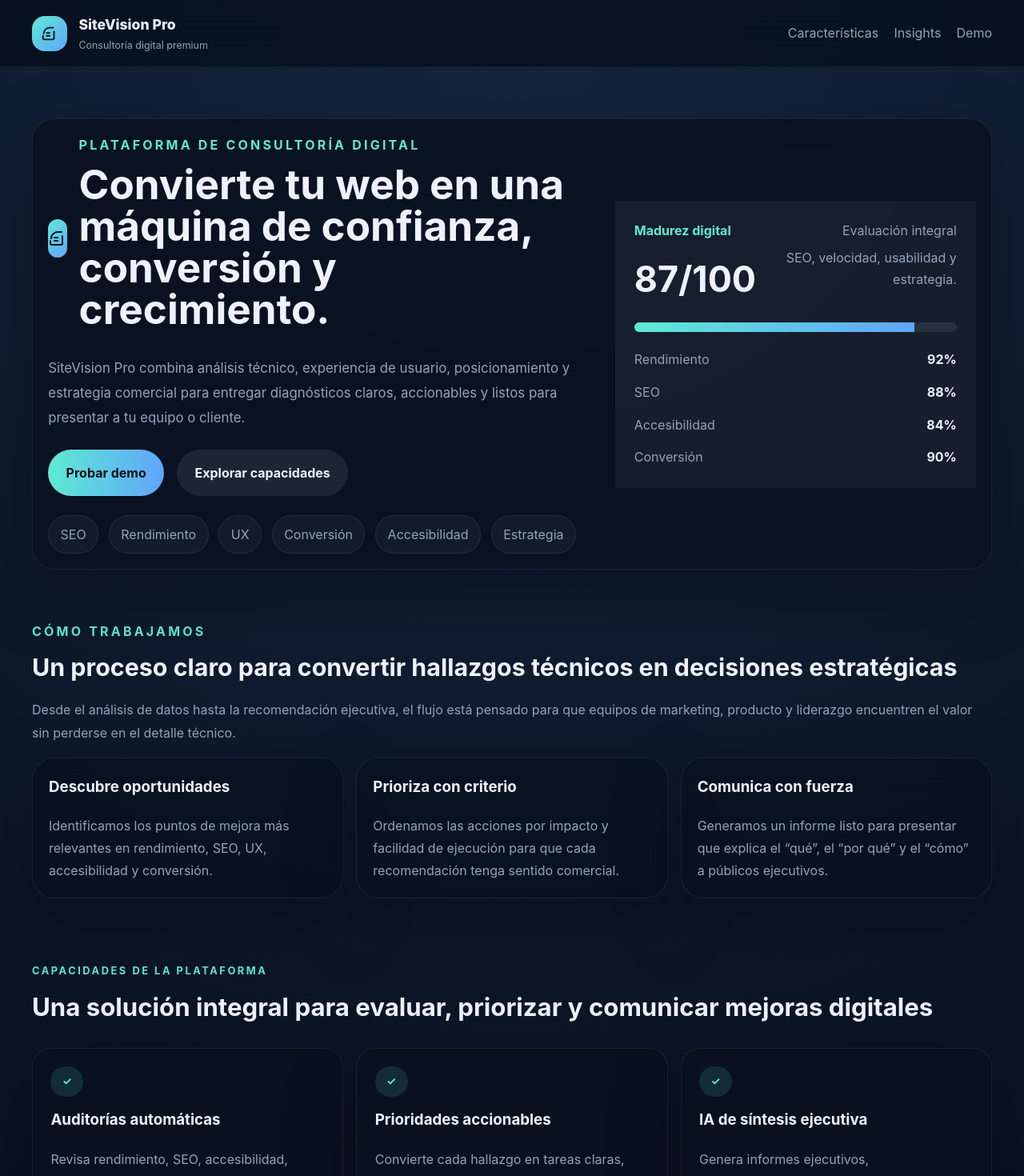
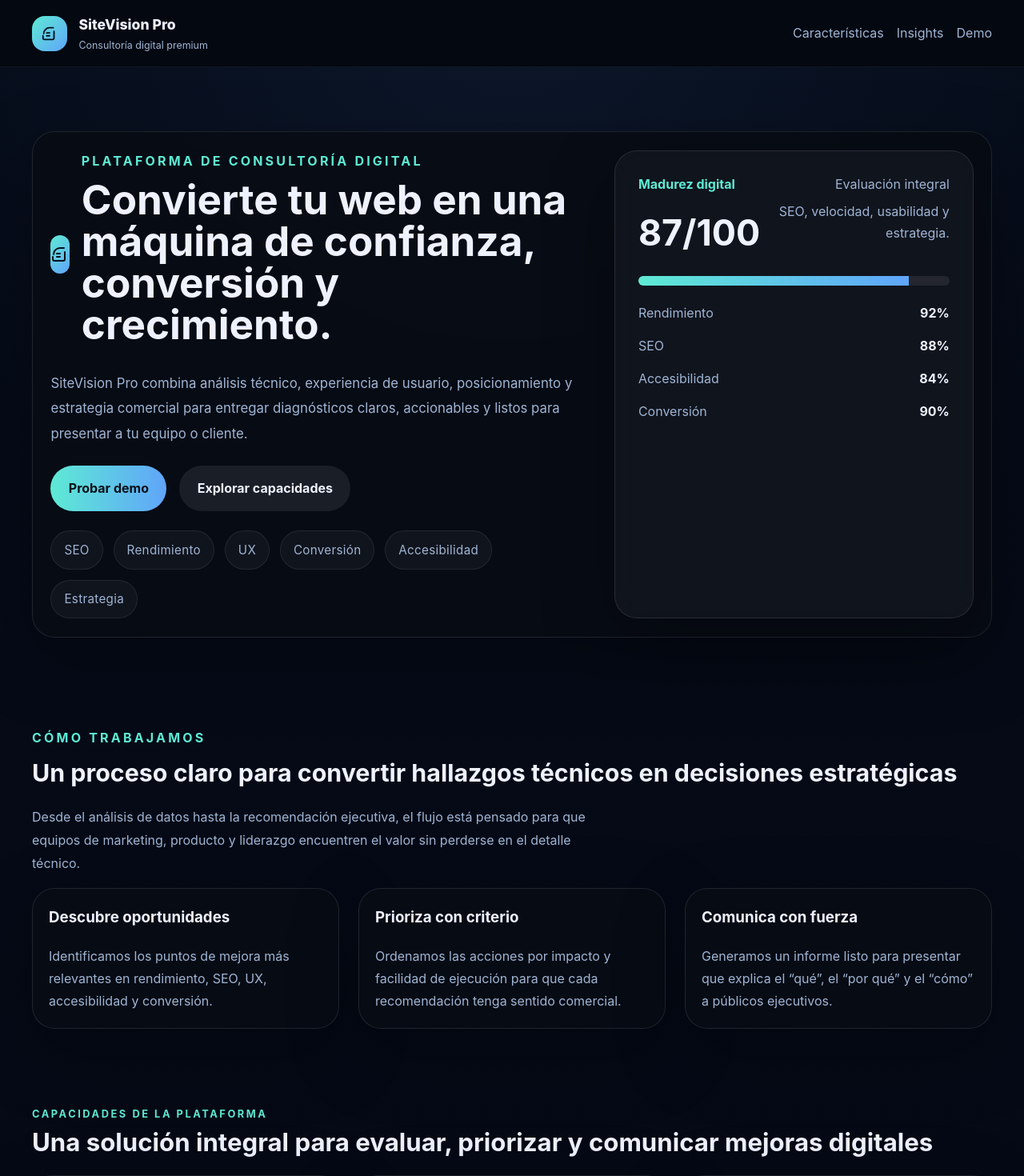
Before and after one commit to munozbarriere-commits/sitevision-pro, a Next.js app in the folder apps/web/: page / in a window 1280 px wide. Shown: the top 1470 px of the page at 80% size. Built offline with nearby package versions, Linux system fonts and the light colour scheme.

Commit message:
Refresh landing page design and polish updated SiteVision Pro UI

```diff
--- a/apps/web/app/globals.css
+++ b/apps/web/app/globals.css
@@ -1,14 +1,14 @@
 :root {
   color-scheme: dark;
-  --bg: #08101d;
-  --panel: rgba(13, 22, 35, 0.85);
-  --panel-2: rgba(19, 37, 61, 0.95);
+  --bg: #040915;
+  --surface: rgba(8, 12, 21, 0.94);
+  --surface-soft: rgba(11, 18, 35, 0.9);
   --text: #eef2ff;
-  --muted: #94a3b8;
+  --muted: #9fb5d4;
   --brand: #5eead4;
   --brand-2: #60a5fa;
-  --border: rgba(255,255,255,0.08);
-  --shadow: 0 30px 90px rgba(0, 0, 0, 0.25);
+  --border: rgba(255,255,255,0.1);
+  --shadow: 0 30px 90px rgba(0, 0, 0, 0.28);
 }
 
 * {
@@ -23,7 +23,8 @@
   margin: 0;
   min-height: 100vh;
   font-family: Inter, ui-sans-serif, system-ui, -apple-system, BlinkMacSystemFont, "Segoe UI", sans-serif;
-  background: radial-gradient(circle at top, rgba(22, 38, 66, 0.95) 0%, rgba(8, 16, 29, 1) 45%, #03060f 100%);
+  background: radial-gradient(circle at top, rgba(96, 165, 250, 0.08), transparent 20%),
+    linear-gradient(180deg, #050b18 0%, #03060f 100%);
   color: var(--text);
   line-height: 1.7;
   font-size: 16px;
@@ -48,24 +49,24 @@
 }
 
 .container {
-  width: min(1200px, calc(100% - 2rem));
+  width: min(1200px, calc(100% - 2.5rem));
   margin: 0 auto;
 }
 
 section {
-  padding: 3rem 0;
+  padding: 4rem 0;
 }
 
 .card {
-  background: rgba(10, 18, 31, 0.88);
+  background: var(--surface);
   border: 1px solid var(--border);
   box-shadow: var(--shadow);
   border-radius: 28px;
-  backdrop-filter: blur(18px);
+  backdrop-filter: blur(16px);
 }
 
 .card {
-  padding: 1.2rem;
+  padding: 1.4rem;
 }
 
 .btn {
@@ -98,7 +99,7 @@
 
 .grid {
   display: grid;
-  gap: 1rem;
+  gap: 1.5rem;
 }
 
 .grid-2 {
@@ -120,8 +121,8 @@
   position: sticky;
   top: 0;
   z-index: 20;
-  backdrop-filter: blur(20px);
-  background: rgba(7, 16, 29, 0.84);
+  backdrop-filter: blur(22px);
+  background: rgba(4, 9, 17, 0.96);
   border-bottom: 1px solid rgba(255,255,255,0.06);
 }
 
@@ -135,8 +136,13 @@
 
 .nav-actions {
   display: flex;
-  gap: 1.2rem;
+  gap: 1rem;
   color: var(--muted);
+}
+
+.nav-actions a {
+  color: var(--muted);
+  transition: color 160ms ease;
 }
 
 .nav-actions a:hover {
@@ -144,14 +150,14 @@
 }
 
 .hero-section {
-  padding: 4rem 0 2rem;
+  padding: 5rem 0 2rem;
 }
 
 .hero-grid {
   display: grid;
   grid-template-columns: 1.2fr 0.8fr;
   gap: 2rem;
-  align-items: center;
+  align-items: stretch;
 }
 
 .hero-badges {
@@ -166,9 +172,11 @@
   align-items: center;
   gap: 0.5rem;
   border: 1px solid rgba(255,255,255,0.08);
-  padding: 0.6rem 0.9rem;
+  padding: 0.65rem 1rem;
   border-radius: 999px;
   background: rgba(255,255,255,0.04);
+  letter-spacing: 0.02em;
+  font-size: 0.95rem;
 }
 
 .section-headline p {
@@ -181,31 +189,88 @@
 }
 
 .section-headline h2 {
-  margin: 0.6rem 0 0;
-  font-size: clamp(1.9rem, 3vw, 2.6rem);
+  margin: 0.75rem 0 0;
+  font-size: clamp(2rem, 4vw, 3rem);
+  line-height: 1.04;
 }
 
-.highlight-card {
-  padding: 1.5rem;
-  background: rgba(255,255,255,0.05);
+.section-copy {
+  margin-top: 0.9rem;
+  color: var(--muted);
+  max-width: 70ch;
+  line-height: 1.8;
 }
 
-@media (max-width: 850px) {
-  .hero-grid {
-    grid-template-columns: 1fr;
-  }
+.hero-actions {
+  display: flex;
+  flex-wrap: wrap;
+  gap: 1rem;
+  margin-bottom: 1.5rem;
 }
 
-@media (max-width: 640px) {
-  .navbar nav {
-    flex-direction: column;
-    align-items: flex-start;
-  }
+.hero-card,
+.panel-callout,
+.demo-card {
+  background: rgba(255,255,255,0.04);
+}
 
-  .nav-actions {
-    width: 100%;
-    justify-content: flex-start;
-    flex-wrap: wrap;
+.hero-card {
+  padding: 1.8rem;
+  border-radius: 28px;
+}
+
+.panel-callout {
+  border: 1px solid rgba(94,234,212,0.18);
+}
+
+.report-grid {
+  display: grid;
+  gap: 1rem;
+}
+
+.feature-card,
+.insights-card,
+.report-card,
+.process-card,
+.demo-card {
+  border-radius: 24px;
+  transition: transform 180ms ease, border-color 180ms ease, background 180ms ease;
+  border: 1px solid rgba(255,255,255,0.08);
+}
+
+.feature-card:hover,
+.insights-card:hover,
+.report-card:hover,
+.process-card:hover,
+.demo-card:hover {
+  transform: translateY(-3px);
+  border-color: rgba(94,234,212,0.24);
+  background: rgba(255,255,255,0.08);
+}
+
+.process-card {
+  background: rgba(255,255,255,0.04);
+}
+
+.process-card h3,
+.demo-card h3,
+.feature-card h3,
+.insights-card h3,
+.report-card h3 {
+  margin-top: 0;
+}
+
+.section-split {
+  padding: 5rem 0 2rem;
+}
+
+.demo-grid {
+  grid-template-columns: repeat(2, minmax(0, 1fr));
+}
+
+@media (max-width: 900px) {
+  .demo-grid {
+    grid-template-columns: 1fr;
   }
 }
 
@@ -222,23 +287,21 @@
 }
 
 .input-field,
-.textarea-field,
 .custom-select-button {
   width: 100%;
   padding: 0.95rem 1rem;
   border-radius: 16px;
   border: 1px solid rgba(255,255,255,0.14);
-  background: rgba(255,255,255,0.04);
+  background: rgba(255,255,255,0.05);
   color: var(--text);
   box-shadow: inset 0 1px 0 0 rgba(255,255,255,0.03);
 }
 
 .input-field:focus,
-.textarea-field:focus,
 .custom-select-button:focus {
-  outline: 2px solid rgba(94,234,212,0.26);
+  outline: 2px solid rgba(94,234,212,0.32);
   outline-offset: 2px;
-  border-color: rgba(94,234,212,0.32);
+  border-color: rgba(94,234,212,0.28);
 }
 
 .status-chip,
@@ -255,28 +318,6 @@
   font-weight: 700;
 }
 
-.feature-card,
-.insights-card,
-.report-card {
-  border-radius: 24px;
-  transition: transform 180ms ease, border-color 180ms ease, background 180ms ease;
-  border: 1px solid rgba(255,255,255,0.08);
-}
-
-.feature-card:hover,
-.insights-card:hover,
-.report-card:hover {
-  transform: translateY(-3px);
-  border-color: rgba(94,234,212,0.24);
-  background: rgba(255,255,255,0.05);
-}
-
-.feature-card h3,
-.insights-card h3,
-.report-card h3 {
-  margin-top: 0;
-}
-
 .insights-grid {
   grid-template-columns: repeat(2, minmax(0, 1fr));
 }
@@ -287,6 +328,26 @@
   }
 }
 
+@media (max-width: 640px) {
+  .navbar nav {
+    flex-direction: column;
+    align-items: flex-start;
+  }
+
+  .nav-actions {
+    width: 100%;
+    justify-content: flex-start;
+    flex-wrap: wrap;
+  }
+
+  .hero-grid,
+  .grid-2,
+  .grid-3,
+  .demo-grid {
+    grid-template-columns: 1fr;
+  }
+}
+
 .spaced {
   margin-top: 1rem;
   margin-bottom: 1rem;
--- a/apps/web/app/page.tsx
+++ b/apps/web/app/page.tsx
@@ -10,11 +10,11 @@
       <Navbar />
       <Hero />
 
-      <section className="container" style={{ padding: '2rem 0' }}>
+      <section className="container section-split">
         <div style={{ marginBottom: '1rem' }}>
           <p style={{ margin: 0, color: 'var(--brand)', fontWeight: 700, textTransform: 'uppercase', letterSpacing: '0.2em' }}>Cómo trabajamos</p>
           <h2 style={{ margin: '0.35rem 0 0.75rem', fontSize: '1.9rem' }}>Un proceso claro para convertir hallazgos técnicos en decisiones estratégicas</h2>
-          <p style={{ color: 'var(--muted)', margin: 0, lineHeight: 1.8 }}>
+          <p className="section-copy">
             Desde el análisis de datos hasta la recomendación ejecutiva, el flujo está pensado para que equipos de marketing, producto y liderazgo encuentren el valor sin perderse en el detalle técnico.
           </p>
         </div>
@@ -44,19 +44,19 @@
       <ConsultationPanel />
       <InsightsPanel />
 
-      <section id="demo" className="container" style={{ padding: '2rem 0 4rem' }}>
-        <div className="card" style={{ padding: '1.5rem', display: 'grid', gap: '1rem' }}>
+      <section id="demo" className="container section-split">
+        <div className="card panel-callout" style={{ padding: '1.5rem', display: 'grid', gap: '1rem' }}>
           <p style={{ margin: 0, color: 'var(--brand)', fontWeight: 700, textTransform: 'uppercase', letterSpacing: '0.2em' }}>Demostración de valor</p>
           <h2 style={{ margin: 0 }}>Un flujo de diagnóstico completo, claro y listo para presentar</h2>
           <p style={{ color: 'var(--muted)', margin: 0, lineHeight: 1.8 }}>
             El sistema reúne información del negocio, del sitio y del contexto de la audiencia para convertir un diagnóstico técnico en una recomendación estratégica de alto nivel. Estas vistas están pensadas para mostrar el valor de manera profesional, tanto a clientes como a equipos internos.
           </p>
-          <div className="grid grid-2">
-            <div className="card" style={{ padding: '1rem', background: 'rgba(255,255,255,0.03)' }}>
+          <div className="grid demo-grid">
+            <div className="card" style={{ padding: '1rem' }}>
               <h3 style={{ marginTop: 0 }}>Proyecto activo</h3>
               <p style={{ color: 'var(--muted)', marginBottom: 0 }}>Landing de SaaS B2B con foco en conversión, confianza y credibilidad.</p>
             </div>
-            <div className="card" style={{ padding: '1rem', background: 'rgba(255,255,255,0.03)' }}>
+            <div className="card" style={{ padding: '1rem' }}>
               <h3 style={{ marginTop: 0 }}>Último informe</h3>
               <p style={{ color: 'var(--muted)', marginBottom: 0 }}>Generado recientemente con una estructura ejecutiva y recomendaciones priorizadas.</p>
             </div>
--- a/apps/web/components/ConsultationPanel.tsx
+++ b/apps/web/components/ConsultationPanel.tsx
@@ -413,8 +413,8 @@
           ) : null}
 
           {report ? (
-            <div className="grid grid-2" style={{ gap: '1rem' }}>
-              <article className="card report-card" style={{ padding: '1.2rem', background: 'rgba(255,255,255,0.03)' }}>
+            <div className="report-grid grid grid-2" style={{ gap: '1rem' }}>
+              <article className="card report-card" style={{ padding: '1.2rem' }}>
                 <p style={{ margin: 0, color: 'var(--brand)', fontWeight: 700 }}>Resultado ejecutivo</p>
                 <h3 style={{ margin: '0.5rem 0 0.6rem' }}>{report.score}/100</h3>
                 <p style={{ color: 'var(--muted)', margin: 0 }}>{scoreLabel}</p>
@@ -435,8 +435,8 @@
           ) : null}
 
           {report ? (
-            <div className="grid grid-2" style={{ gap: '1rem' }}>
-              <article className="card report-card" style={{ padding: '1.2rem', background: 'rgba(255,255,255,0.03)' }}>
+            <div className="report-grid grid grid-2" style={{ gap: '1rem' }}>
+              <article className="card report-card" style={{ padding: '1.2rem' }}>
                 <h3 style={{ marginTop: 0 }}>Métricas clave</h3>
                 <div style={{ display: 'grid', gap: '0.8rem' }}>
                   {report.metrics.map((metric) => {
@@ -471,7 +471,7 @@
 
           {report ? (
             <>
-              <div className="card report-card" style={{ padding: '1.2rem', background: 'rgba(255,255,255,0.03)' }}>
+              <div className="card report-card" style={{ padding: '1.2rem' }}>
                 <h3 style={{ marginTop: 0 }}>Observaciones únicas para esta empresa</h3>
                 <ul style={{ color: 'var(--muted)', lineHeight: 1.8, margin: 0, paddingLeft: '1.1rem' }}>
                   {(report.uniqueObservations || []).map((item) => (
--- a/apps/web/components/Hero.tsx
+++ b/apps/web/components/Hero.tsx
@@ -26,7 +26,7 @@
             SiteVision Pro combina análisis técnico, experiencia de usuario, posicionamiento y estrategia comercial para entregar diagnósticos claros, accionables y listos para presentar a tu equipo o cliente.
           </p>
 
-          <div style={{ display: 'flex', gap: '1rem', flexWrap: 'wrap', marginBottom: '1.5rem' }}>
+          <div className="hero-actions">
             <Link href="#demo" className="btn btn-primary">Probar demo</Link>
             <Link href="#features" className="btn btn-secondary">Explorar capacidades</Link>
           </div>
@@ -38,7 +38,7 @@
           </div>
         </div>
 
-        <div className="highlight-card">
+        <div className="card hero-card">
           <div style={{ display: 'flex', justifyContent: 'space-between', marginBottom: '1rem' }}>
             <div>
               <p style={{ margin: 0, color: 'var(--brand)', fontWeight: 700 }}>Madurez digital</p>
```
Also changed, not shown: apps/web/vercel.json.
